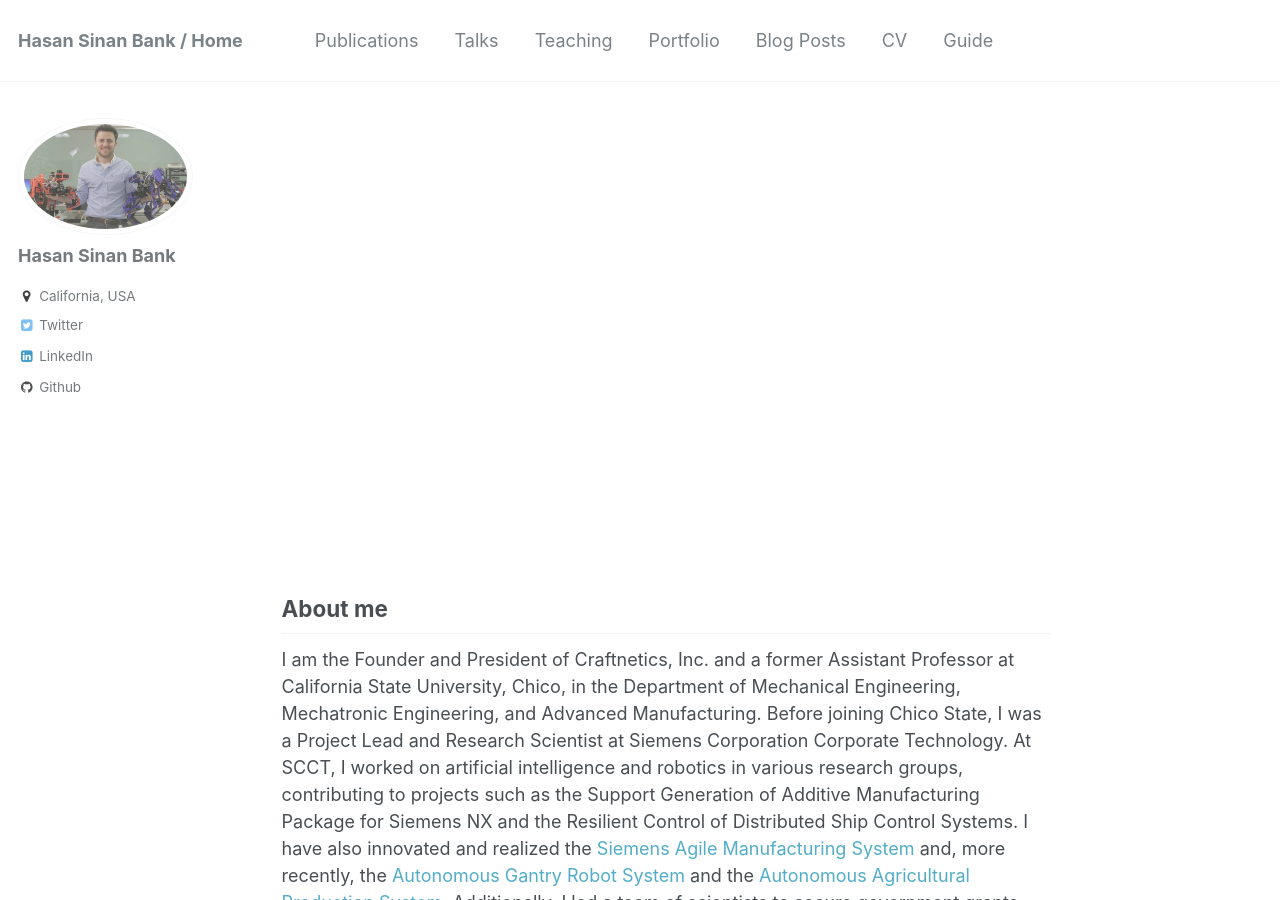
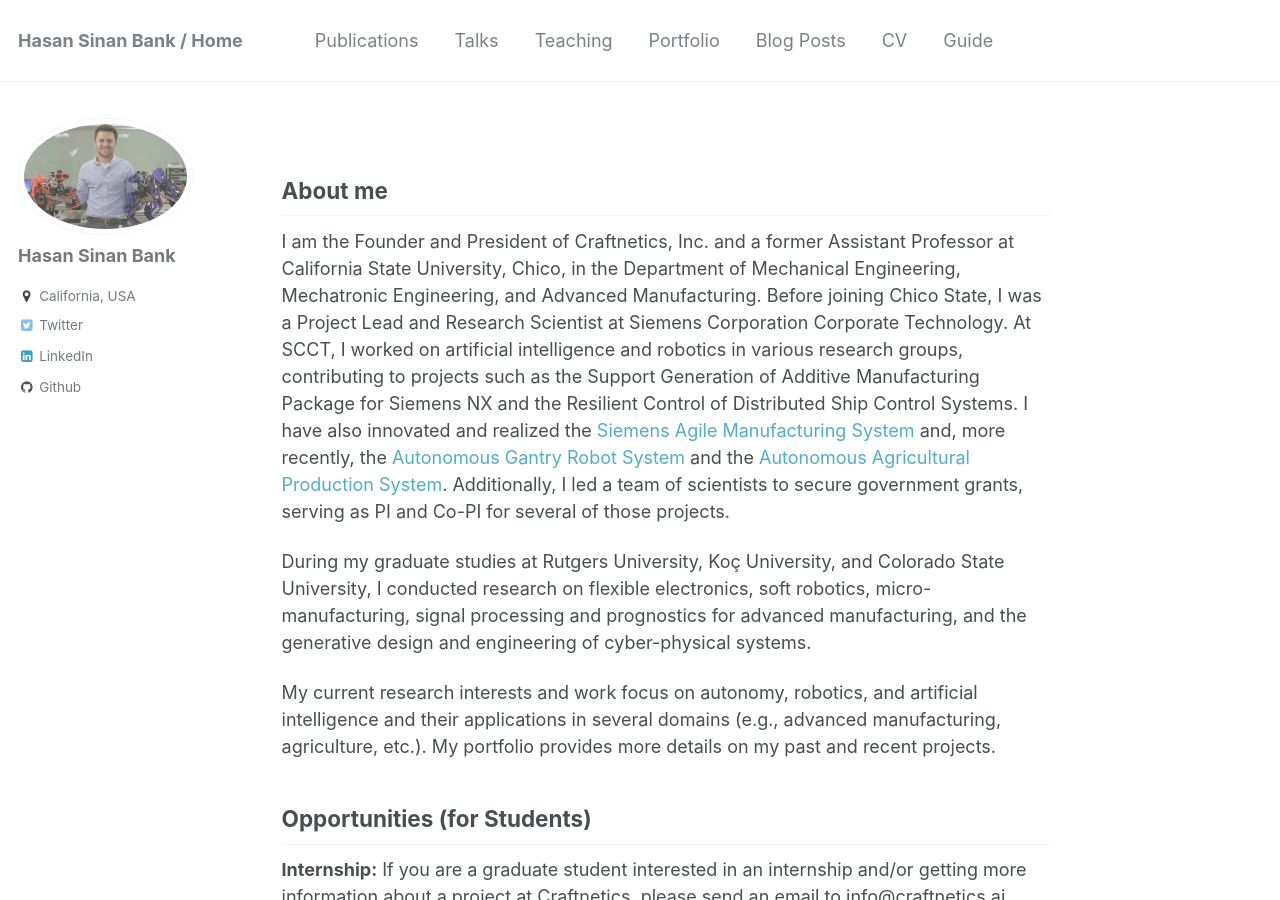
Before and after one commit to bankh/bankh.github.io, a Jekyll site: the page built from _pages/about.md, in a window 1280 px wide and 900 px high. Built offline with Jekyll 4.4.1, drawn with Linux system fonts in a browser that asks for light colours; a script that is not in the unit is left out.

Commit message:
Update sidebar.html

```diff
--- a/_includes/sidebar.html
+++ b/_includes/sidebar.html
@@ -30,6 +30,6 @@
   </div>
 {% endif %}
 
-<div class="globe-container">
+<!-- <div class="globe-container"> -->
       <script type="text/javascript" id="clstr_globe" src="//clustrmaps.com/globe.js?d=zANtTzozjJ6Rd5Nl9wdp9P3CIAhEQbOZBBdM70s4gAo"></script>
-  </div>
+<!-- </div> -->
```
